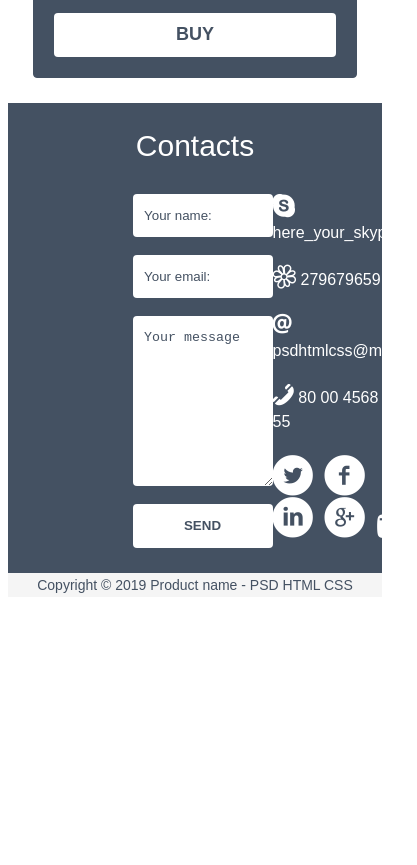
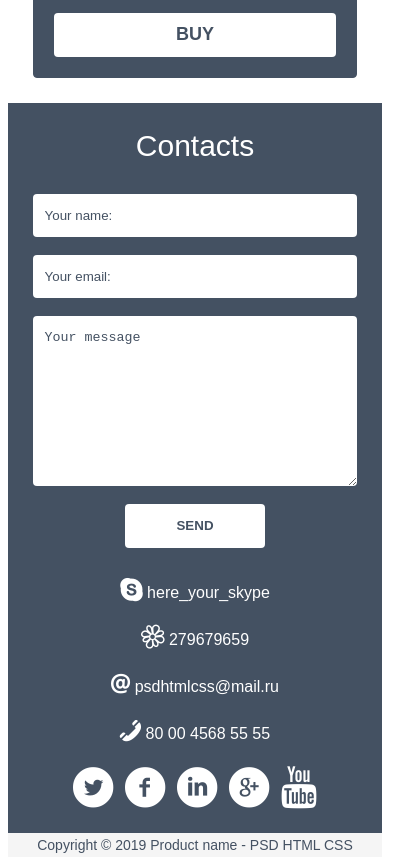
Before and after one commit to vvorobyov/gb-html5-css3, a plain HTML site: page index.html in a window 390 px wide. Shown: the part 6530-7395 px from the top of the page, 417 px wide, since content can reach past the window. Before the commit the page ends 7135 px from the top, so only its background shows below. Drawn offline with Linux system fonts and the light colour scheme.

Commit message:
Add @media to .pageFooter

```diff
--- a/index.html
+++ b/index.html
@@ -1,5 +1,5 @@
 <!DOCTYPE html>
-<html lang="en">
+<html lang="zxx">
     <head>
         <meta charset="UTF-8">
         <meta name="viewport" content="width=device-width, initial-scale=1.0">
@@ -223,9 +223,9 @@
                 <h2 class="center">Contacts</h2>
                 <div class="footerFlex">
                     <form action="#">
-                        <input type="text" name="name" placeholder="Your name:">
-                        <input type="email" name="email" placeholder="Your email:">
-                        <textarea name="message" placeholder="Your message"></textarea>
+                        <input type="text" name="name" placeholder="Your name:" required>
+                        <input type="email" name="email" placeholder="Your email:" required>
+                        <textarea name="message" placeholder="Your message" required></textarea>
                         <input type="submit" value="SEND">
                     </form>
                     <address>
--- a/styles/style.less
+++ b/styles/style.less
@@ -505,7 +505,7 @@ main>section:nth-of-type(even) {
 
 // Page footer
 .pageFooter {
-    .pageBlock(249px);
+    .pageBlock();
     background-color: @darkColor;
 
     &>h2 {
@@ -517,11 +517,26 @@ main>section:nth-of-type(even) {
 
     &>.footerFlex {
         display: flex;
-        justify-content: space-between;
+        justify-content: center;
+        @media (max-width: 959px) {
+            display: block;
+        }
 
         &>form {
             width: 500px;
+            margin-right: 46px;
 
+            @media (max-width: 959px) {
+                margin: 0 auto 30px;
+            }
+            @media (max-width: 640px) {
+                width: 100%
+            }
+
+            &>input[type="submit"]{
+                display: block;
+                margin: 0 auto;
+            }
             &>input[type="text"],
             &>input[type="email"],
             &>textarea {
@@ -533,6 +548,7 @@ main>section:nth-of-type(even) {
                 color: @darkColor;
                 padding: .875rem .725rem;
                 box-sizing: border-box;
+
 
                 &::placeholder {
                     color: @darkColor;
@@ -551,6 +567,10 @@ main>section:nth-of-type(even) {
         }
 
         &>address {
+            @media (max-width: 959px) {
+                text-align: center;
+            }
+
             & a {
                 color: @lightColor;
                 text-decoration: none;
```
Also changed, not shown: styles/style.css.
